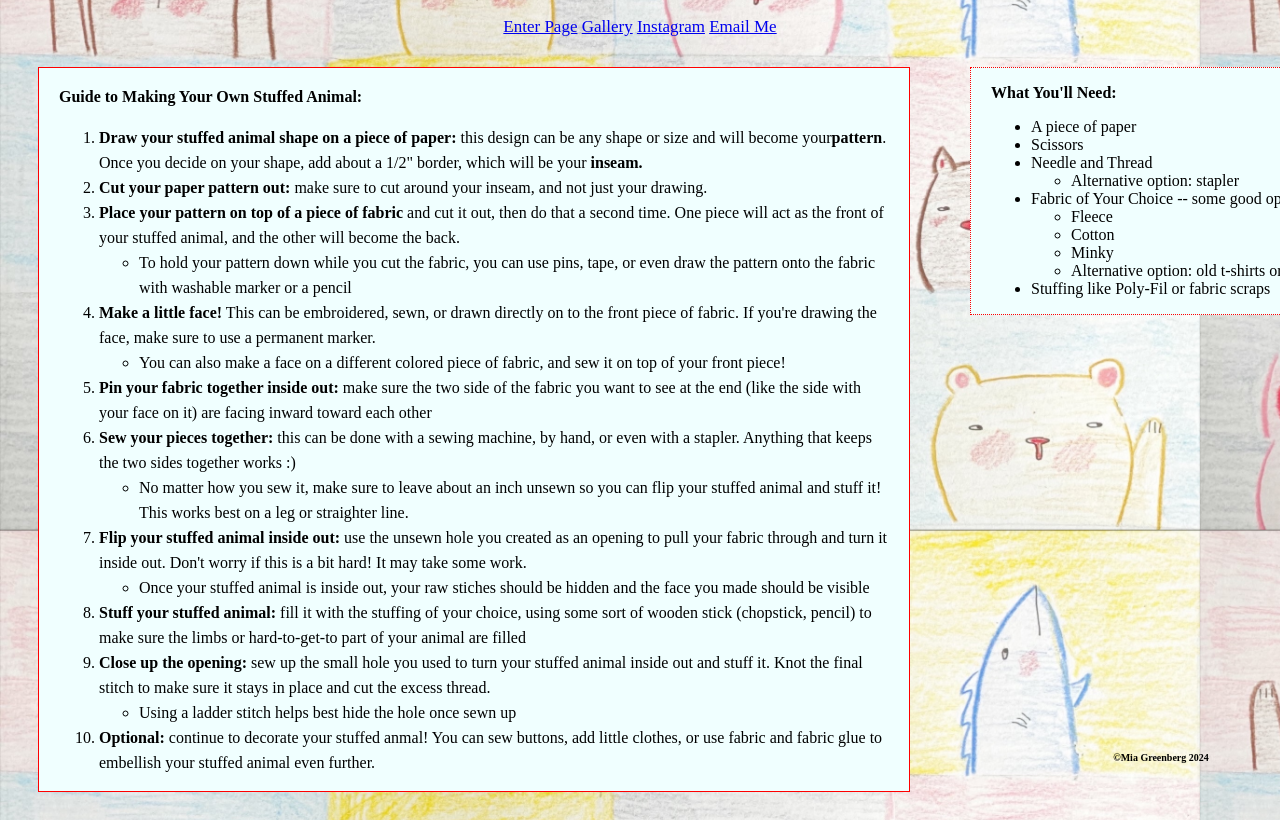
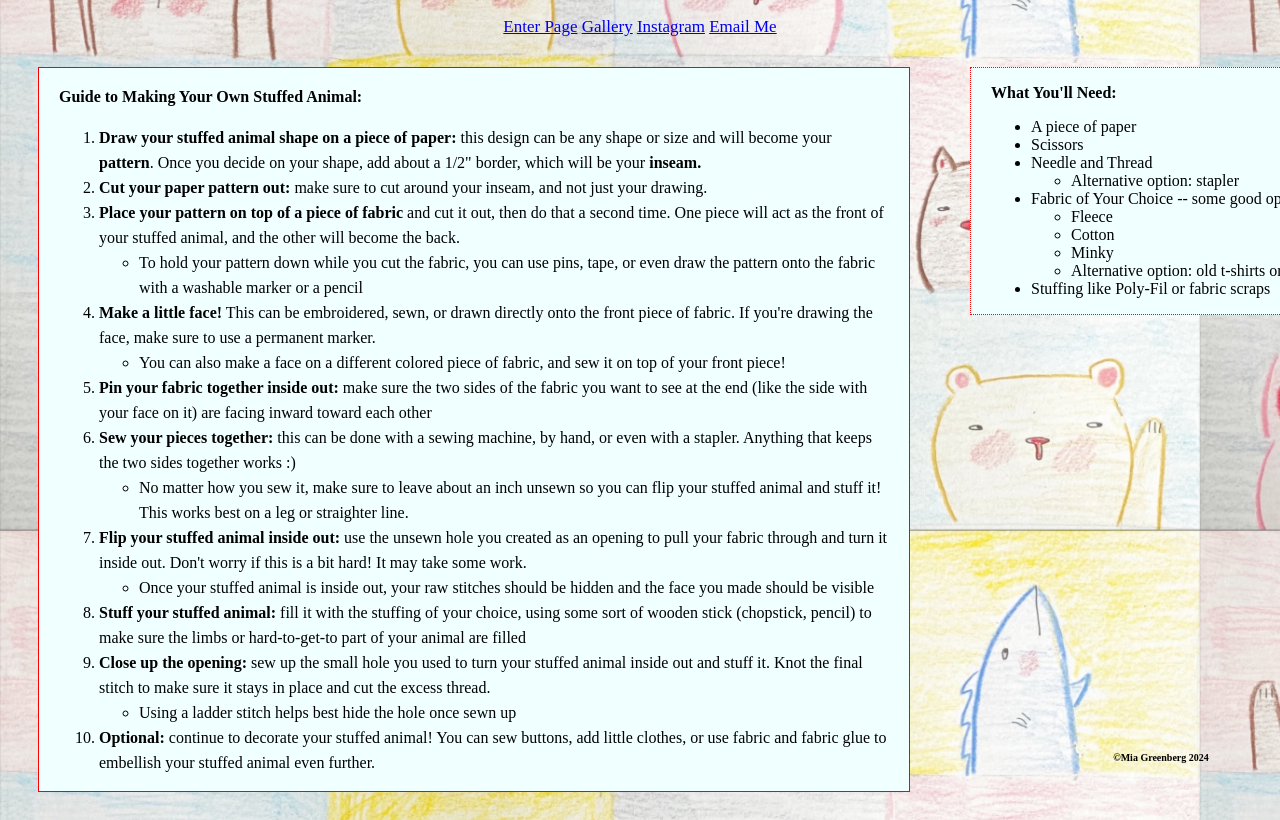
Before and after one commit to mgree349/mgree349.github.io, a plain HTML site: page mainpage.html in a window 1280 px wide. Shown: the part 188-1008 px from the top of the page. Drawn offline with Linux system fonts and the light colour scheme.

Commit message:
Add files via upload

```diff
--- a/mainpage.html
+++ b/mainpage.html
@@ -22,32 +22,32 @@
     <div class="guide">
         <p><strong>Guide to Making Your Own Stuffed Animal:</strong></p>
         <ol>
-            <li><strong>Draw your stuffed animal shape on a piece of paper:</strong> this design can be any shape or size and will become your<strong>pattern</strong>. Once you decide on your shape, add about a 1/2" border, which will be your <strong>inseam.</strong></li>
+            <li><strong>Draw your stuffed animal shape on a piece of paper:</strong> this design can be any shape or size and will become your <strong>pattern</strong>. Once you decide on your shape, add about a 1/2" border, which will be your <strong>inseam.</strong></li>
 
         <li><strong>Cut your paper pattern out:</strong> make sure to cut around your inseam, and not just your drawing.
         <li><strong>Place your pattern on top of a piece of fabric </strong>and cut it out, then do that a second time. One piece will act as the front of your stuffed animal, and the other will become the back.
                <ul>
-                    <li>To hold your pattern down while you cut the fabric, you can use pins, tape, or even draw the pattern onto the fabric with washable marker or a pencil</li>
+                    <li>To hold your pattern down while you cut the fabric, you can use pins, tape, or even draw the pattern onto the fabric with a  washable marker or a pencil</li>
                 </ul>
-         <li><strong>Make a little face!</strong> This can be embroidered, sewn, or drawn  directly on to the front piece of fabric. If you're drawing the face, make sure to use a permanent marker.
+         <li><strong>Make a little face!</strong> This can be embroidered, sewn, or drawn  directly onto the front piece of fabric. If you're drawing the face, make sure to use a permanent marker.
                 <ul>
                     <li> You can also make a face on a different colored piece of fabric, and sew it on top of your front piece!</li>
                 </ul>
-         <li><strong>Pin your fabric together inside out:</strong> make sure the two side of the fabric you want to see at the end (like the side with your face on it) are facing inward toward each other </li>
+         <li><strong>Pin your fabric together inside out:</strong> make sure the two sides of the fabric you want to see at the end (like the side with your face on it) are facing inward toward each other </li>
             <li><strong>Sew your pieces together:</strong> this can be done with a sewing machine, by hand, or even with a stapler. Anything that keeps the two sides together works :)
                 <ul>
                     <li> No matter how you sew it, make sure to leave about an inch unsewn so you can flip your stuffed animal and stuff it! This works best on a leg or straighter line.</li>
                 </ul>
         <li><strong>Flip your stuffed animal inside out:</strong> use the unsewn hole you created as an opening to pull your fabric through and turn it inside out. Don't worry if this is a bit hard! It may take some work.
                 <ul>
-                    <li>Once your stuffed animal is inside out, your raw stiches should be hidden and the face you made should be visible</li>
+                    <li>Once your stuffed animal is inside out, your raw stitches should be hidden and the face you made should be visible</li>
             </ul>
         <li><strong>Stuff your stuffed animal:</strong> fill it with the stuffing of your choice, using some sort of wooden stick (chopstick, pencil) to make sure the limbs or hard-to-get-to part of your animal are filled</li>
             <li><strong>Close up the opening:</strong> sew up the small hole you used to turn your stuffed animal inside out and stuff it. Knot the final stitch to make sure it stays in place and cut the excess thread.
                 <ul>
                     <li>Using a ladder stitch helps best hide the hole once sewn up</li>
             </ul>
-        <li><strong>Optional:</strong> continue to decorate your stuffed anmal! You can sew buttons, add little clothes, or use fabric and fabric glue to embellish your stuffed animal even further.</li>
+        <li><strong>Optional:</strong> continue to decorate your stuffed animal! You can sew buttons, add little clothes, or use fabric and fabric glue to embellish your stuffed animal even further.</li>
         </ol>
         </div>
 
```
